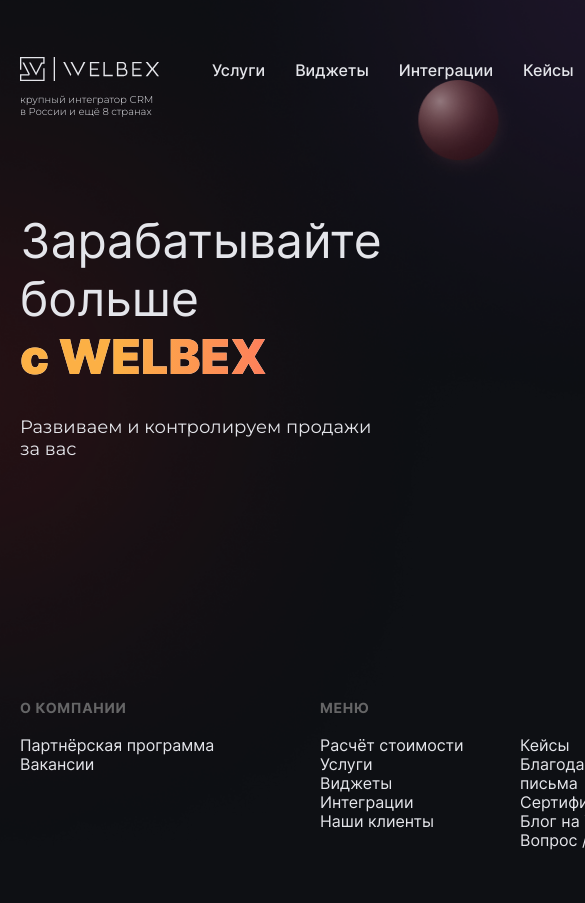
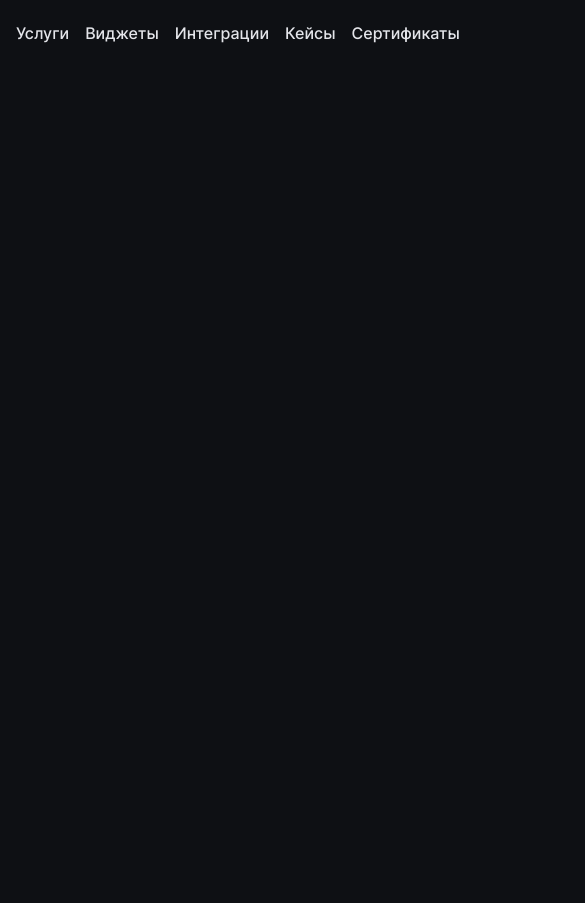
Before and after one commit to Evgeny-Gutz/layout-Welbex-task-2-amoCRM-, a website built with webpack: page src/index.html in a window 390 px wide. Shown: the top 903 px of the page, 585 px wide, since content can reach past the window. After the commit the page ends 844 px from the top, so only its background shows below. Built offline with nearby package versions, Linux system fonts and the light colour scheme.

Commit message:
feat: Адаптировать блок Header под расширение 320px

```diff
--- a/src/index.html
+++ b/src/index.html
@@ -30,7 +30,7 @@
             </p>
         </div>
     </header>
-    <main class="main">
+    <!-- <main class="main">
         <aside class="main__left-block">
             <section>
                 <h3 class="main__h3">Зарабатывайте больше</h3>
@@ -112,6 +112,6 @@
             <p class="footer__copyright">©WELBEX 2022. Bce права защищены.</p>
             <p class="footer__copyright">Политика конфиденциальности</p>
         </div>
-    </footer>
+    </footer> -->
 </body>
 </html>
--- a/src/styles/blocks/header/__logo/header__logo.css
+++ b/src/styles/blocks/header/__logo/header__logo.css
@@ -3,3 +3,9 @@
     padding: 0 52px 0 0;
     max-width: 140px;
 }
+
+@media screen and (max-width: 425px) {
+    .header__logo {
+        display: none;
+    }
+}
--- a/src/styles/blocks/header/__menu-element/header____menu-element.css
+++ b/src/styles/blocks/header/__menu-element/header____menu-element.css
@@ -6,3 +6,9 @@
 .header__menu-element:last-child {
     margin: 0;
 }
+
+@media screen and (max-width: 425px) {
+    .header__menu-element {
+        margin: 0 16px 0 0;
+    }
+}
--- a/src/styles/blocks/header/__navigation/header__navigation.css
+++ b/src/styles/blocks/header/__navigation/header__navigation.css
@@ -3,3 +3,15 @@
     box-sizing: border-box;
     padding: 4px 137px 0 0;
 }
+
+@media screen and (max-width: 640px) {
+    .header__navigation {
+        padding: 4px 20px 0 0;
+    }
+}
+
+@media screen and (max-width: 425px) {
+    .header__navigation {
+        padding: 4px 0 0 0;
+    }
+}
--- a/src/styles/blocks/header/__phone/header__phone.css
+++ b/src/styles/blocks/header/__phone/header__phone.css
@@ -8,3 +8,9 @@
     font-size: 1rem;
     line-height: 1.1875;
 }
+
+@media screen and (max-width: 425px) {
+    .header__phone {
+        display: none;
+    }
+}
--- a/src/styles/blocks/header/__social-icons/header__social-icons.css
+++ b/src/styles/blocks/header/__social-icons/header__social-icons.css
@@ -1,3 +1,9 @@
 .header__social-icons {
     max-width: 128px;
 }
+
+@media screen and (max-width: 425px) {
+    .header__social-icons {
+        display: none;
+    }
+}
--- a/src/styles/blocks/header/header.css
+++ b/src/styles/blocks/header/header.css
@@ -7,3 +7,9 @@
     display: flex;
     color: #E4E5EA;
 }
+
+@media screen and (max-width: 425px) {
+    .header {
+        padding: 20px 16px;
+    }
+}
--- a/src/styles/blocks/root/root.css
+++ b/src/styles/blocks/root/root.css
@@ -13,3 +13,10 @@
     width: 100%;
     font-family: 'Inter', Arial, Helvetica, sans-serif;
 }
+
+@media screen and (max-width: 425px) {
+    .root {
+        background-image: none;
+        background-position: 0 0;
+    }
+}
```
